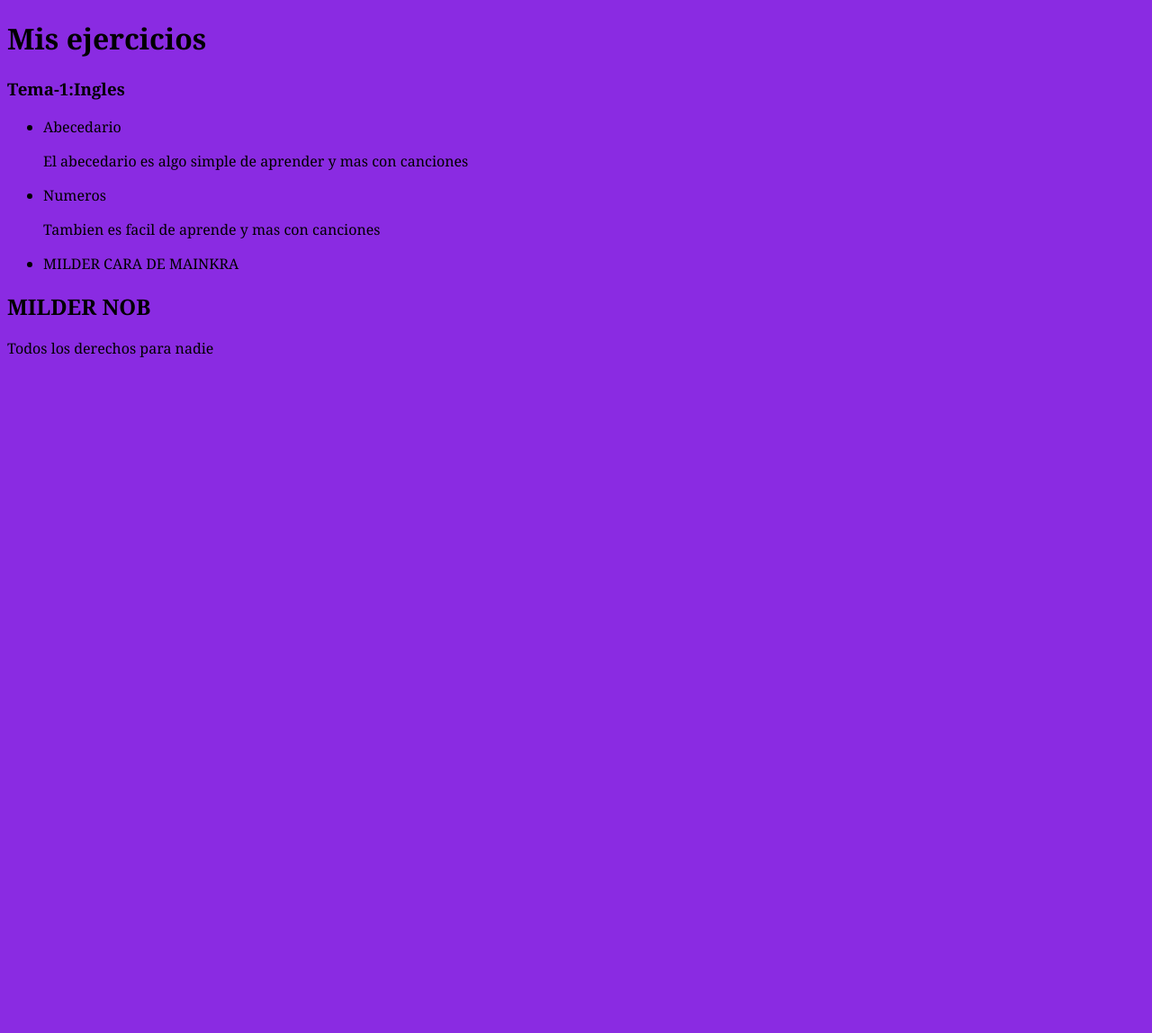
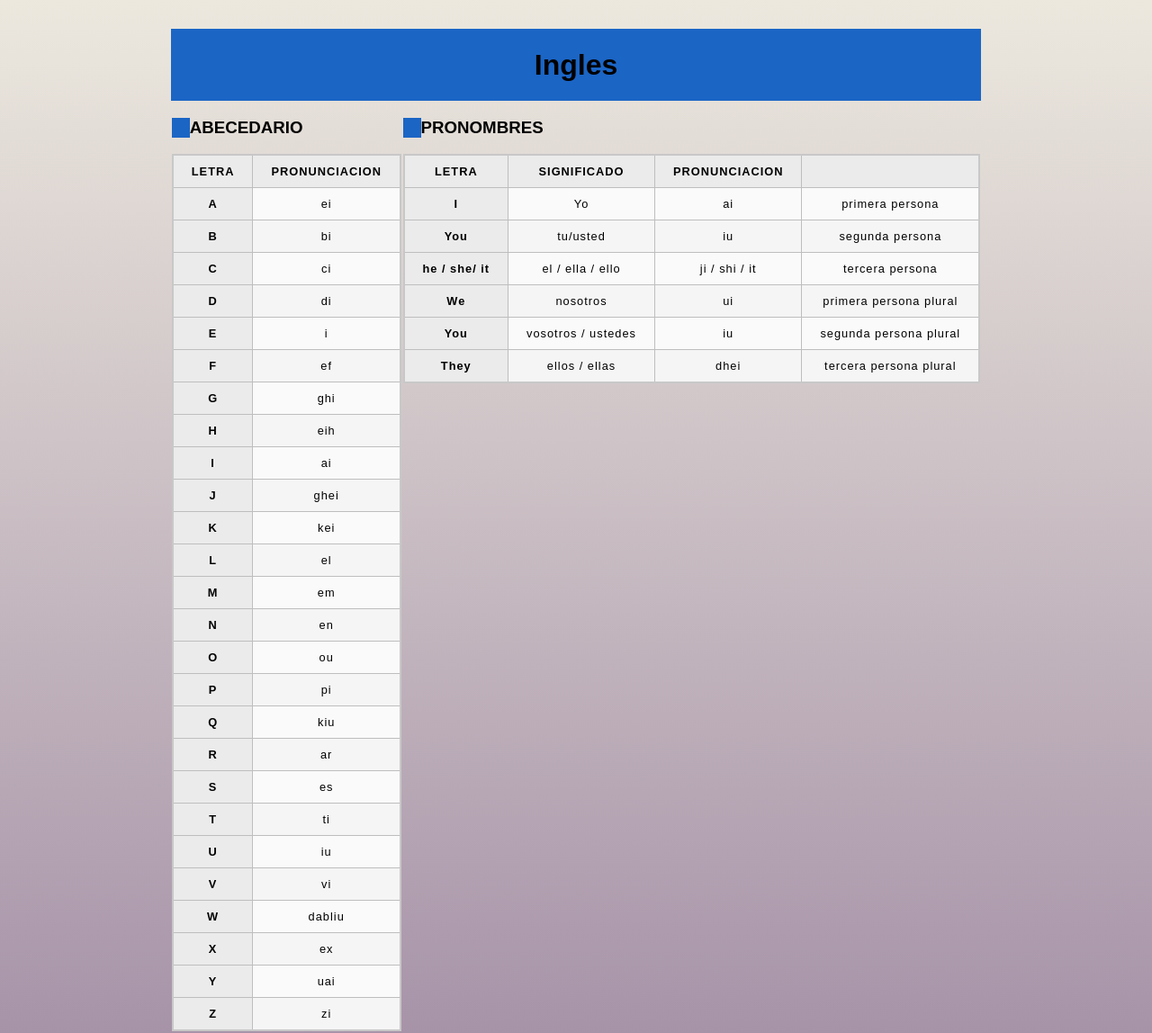
Before and after one commit to nuevo-user/example, a website: page index.html in a window 1280 px wide. Shown: the whole page at 90% size. Before the commit the page ends 800 px from the top, so only its background shows below. Drawn offline with Linux system fonts and the light colour scheme.

Commit message:
complementado conocimientos del english

```diff
--- a/css/index.css
+++ b/css/index.css
@@ -1,6 +1,63 @@
 html {
-  font-family: Cambria, Cochin, Georgia, Times, "Times New Roman", serif;
+  font-family: Arial, Helvetica, sans-serif;
 }
 body {
-  background-color: blueviolet;
+  background: rgb(165, 145, 167);
+  background: linear-gradient(
+    0deg,
+    rgba(165, 145, 167, 1) 0%,
+    rgba(236, 232, 222, 1) 100%
+  );
+  width: 90%;
+  max-width: 900px;
+  margin: 2em auto;
 }
+header {
+  background-color: #1B65C5;
+  height: 10vh;
+}
+h1 {
+  line-height: 10vh;
+  text-align: center;
+}
+h3{
+  border-left: 20px solid #1B65C5;
+}
+table {
+  border-collapse: collapse;
+  border: 2px solid rgb(200, 200, 200);
+  letter-spacing: 1px;
+  font-size: 0.8rem;
+}
+
+td,
+th {
+  border: 1px solid rgb(190, 190, 190);
+  padding: 10px 20px;
+}
+
+th {
+  background-color: rgb(235, 235, 235);
+}
+
+td {
+  text-align: center;
+}
+
+tr:nth-child(even) td {
+  background-color: rgb(250, 250, 250);
+}
+
+tr:nth-child(odd) td {
+  background-color: rgb(245, 245, 245);
+}
+
+caption {
+  padding: 10px;
+}
+
+.box{
+  display: flex;
+  flex-direction: row;
+  justify-content: space-around;
+}
--- a/index.html
+++ b/index.html
@@ -1,33 +1,181 @@
 <!DOCTYPE html>
 <html lang="en">
+
 <head>
     <meta charset="UTF-8">
     <meta name="viewport" content="width=device-width, initial-scale=1.0">
     <title>Document</title>
     <link rel="stylesheet" href="css/index.css">
 </head>
+
 <body>
-        <header>
-            <h1>Mis ejercicios</h1>
-        </header>
-        <div>
-            <section>
-                <h3>Tema-1:Ingles</h3>
-                <ul>
-                    <li>Abecedario</li>
-                    <p>El abecedario es algo simple de aprender y mas con canciones</p>
-                    <li>Numeros</li>
-                    <p>Tambien es facil de aprende y mas con canciones</p>
-                    <li>MILDER CARA DE MAINKRA</li>
-                </ul>
-            </section>
-            <aside>
-                <h1>MILDER NOB</h1>
-            </aside>
-        </div>
-        <footer>
-            <p>Todos los derechos para nadie</p>
-        </footer>
-    <script src="js/index.js"></script>
+    <header>
+        <h1>Ingles</h1>
+    </header>
+    <div>
+        <section class="box">
+            <div>
+                <h3>ABECEDARIO</h3>
+                <table>
+                    <tr>
+                        <th>LETRA</th>
+                        <th>PRONUNCIACION</th>
+                    </tr>
+                    <tr>
+                        <th>A</th>
+                        <td>ei</td>
+                    </tr>
+                    <tr>
+                        <th>B</th>
+                        <td>bi</td>
+                    </tr>
+                    <tr>
+                        <th>C</th>
+                        <td>ci</td>
+                    </tr>
+                    <tr>
+                        <th>D</th>
+                        <td>di</td>
+                    </tr>
+                    <tr>
+                        <th>E</th>
+                        <td>i</td>
+                    </tr>
+                    <tr>
+                        <th>F</th>
+                        <td>ef</td>
+                    </tr>
+                    <tr>
+                        <th>G</th>
+                        <td>ghi</td>
+                    </tr>
+                    <tr>
+                        <th>H</th>
+                        <td>eih</td>
+                    </tr>
+                    <tr>
+                        <th>I</th>
+                        <td>ai</td>
+                    </tr>
+                    <tr>
+                        <th>J</th>
+                        <td>ghei</td>
+                    </tr>
+                    <tr>
+                        <th>K</th>
+                        <td>kei</td>
+                    </tr>
+                    <tr>
+                        <th>L</th>
+                        <td>el</td>
+                    </tr>
+                    <tr>
+                        <th>M</th>
+                        <td>em</td>
+                    </tr>
+                    <tr>
+                        <th>N</th>
+                        <td>en</td>
+                    </tr>
+                    <tr>
+                        <th>O</th>
+                        <td>ou</td>
+                    </tr>
+                    <tr>
+                        <th>P</th>
+                        <td>pi</td>
+                    </tr>
+                    <tr>
+                        <th>Q</th>
+                        <td>kiu</td>
+                    </tr>
+                    <tr>
+                        <th>R</th>
+                        <td>ar</td>
+                    </tr>
+                    <tr>
+                        <th>S</th>
+                        <td>es</td>
+                    </tr>
+                    <tr>
+                        <th>T</th>
+                        <td>ti</td>
+                    </tr>
+                    <tr>
+                        <th>U</th>
+                        <td>iu</td>
+                    </tr>
+                    <tr>
+                        <th>V</th>
+                        <td>vi</td>
+                    </tr>
+                    <tr>
+                        <th>W</th>
+                        <td>dabliu</td>
+                    </tr>
+                    <tr>
+                        <th>X</th>
+                        <td>ex</td>
+                    </tr>
+                    <tr>
+                        <th>Y</th>
+                        <td>uai</td>
+                    </tr>
+                    <tr>
+                        <th>Z</th>
+                        <td>zi</td>
+                    </tr>
+                </table>
+            </div>
+            <div>
+                <h3>PRONOMBRES</h3>
+                <table>
+                    <tr>
+                        <th>LETRA</th>
+                        <th>SIGNIFICADO</th>
+                        <th>PRONUNCIACION</th>
+                        <th>&nbsp;</th>
+                    </tr>
+                    <tr>
+                        <th>I</th>
+                        <td>Yo</td>
+                        <td>ai</td>
+                        <td>primera persona</td>
+                    </tr>
+                    <tr>
+                        <th>You</th>
+                        <td>tu/usted</td>
+                        <td>iu</td>
+                        <td>segunda persona</td>
+                    </tr>
+                    <tr>
+                        <th>he / she/ it</th>
+                        <td>el / ella / ello</td>
+                        <td>ji / shi / it</td>
+                        <td>tercera persona</td>
+                    </tr>
+                    <tr>
+                        <th>We</th>
+                        <td>nosotros</td>
+                        <td>ui</td>
+                        <td>primera persona plural</td>
+                    </tr>
+                    <tr>
+                        <th>You</th>
+                        <td>vosotros / ustedes</td>
+                        <td>iu</td>
+                        <td>segunda persona plural</td>
+                    </tr>
+                    <tr>
+                        <th>They</th>
+                        <td>ellos / ellas</td>
+                        <td>dhei</td>
+                        <td>tercera persona plural</td>
+                    </tr>
+                </table>
+            </div>
+        </section>
+        <script src="js/index.js"></script>
 </body>
+
 </html>
```
